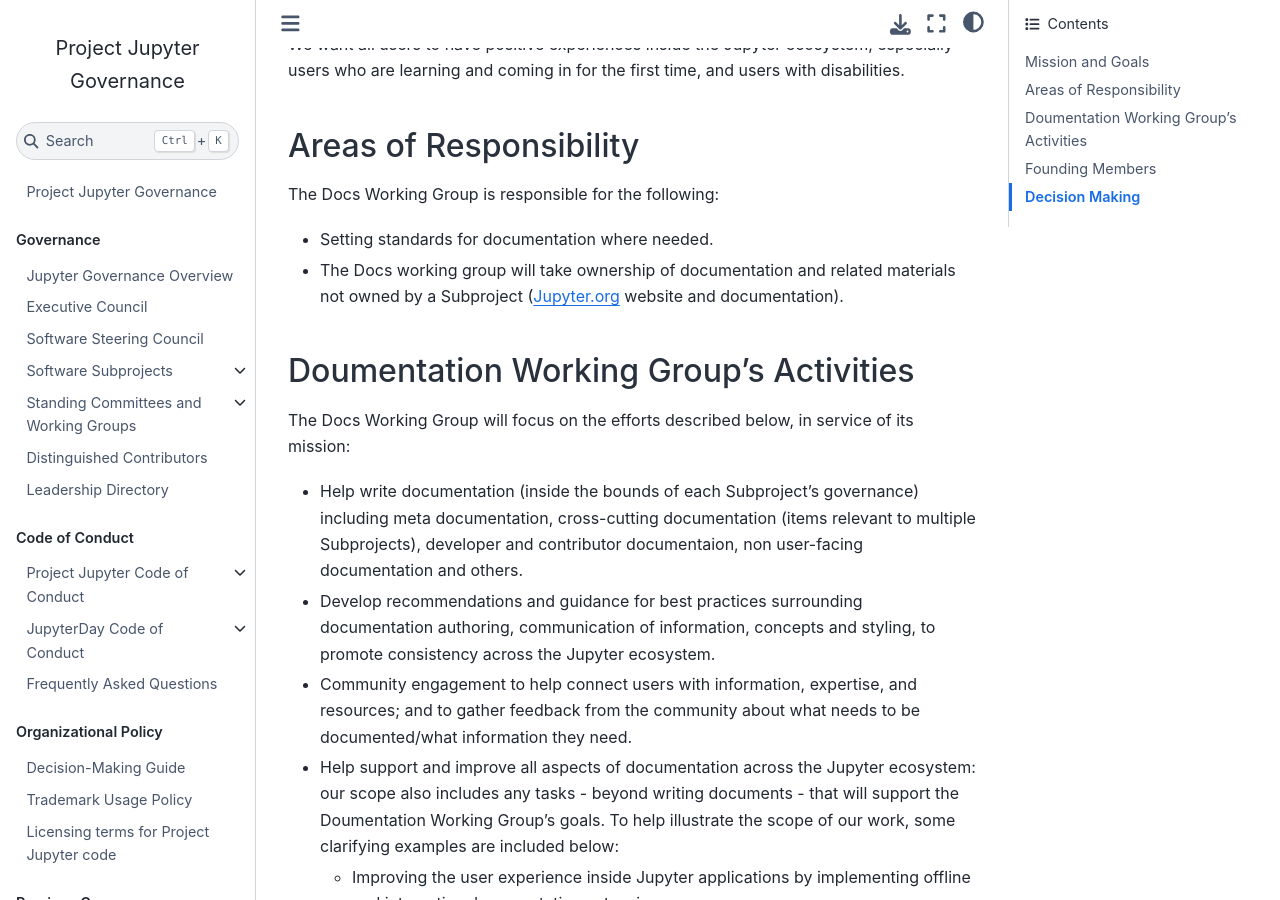
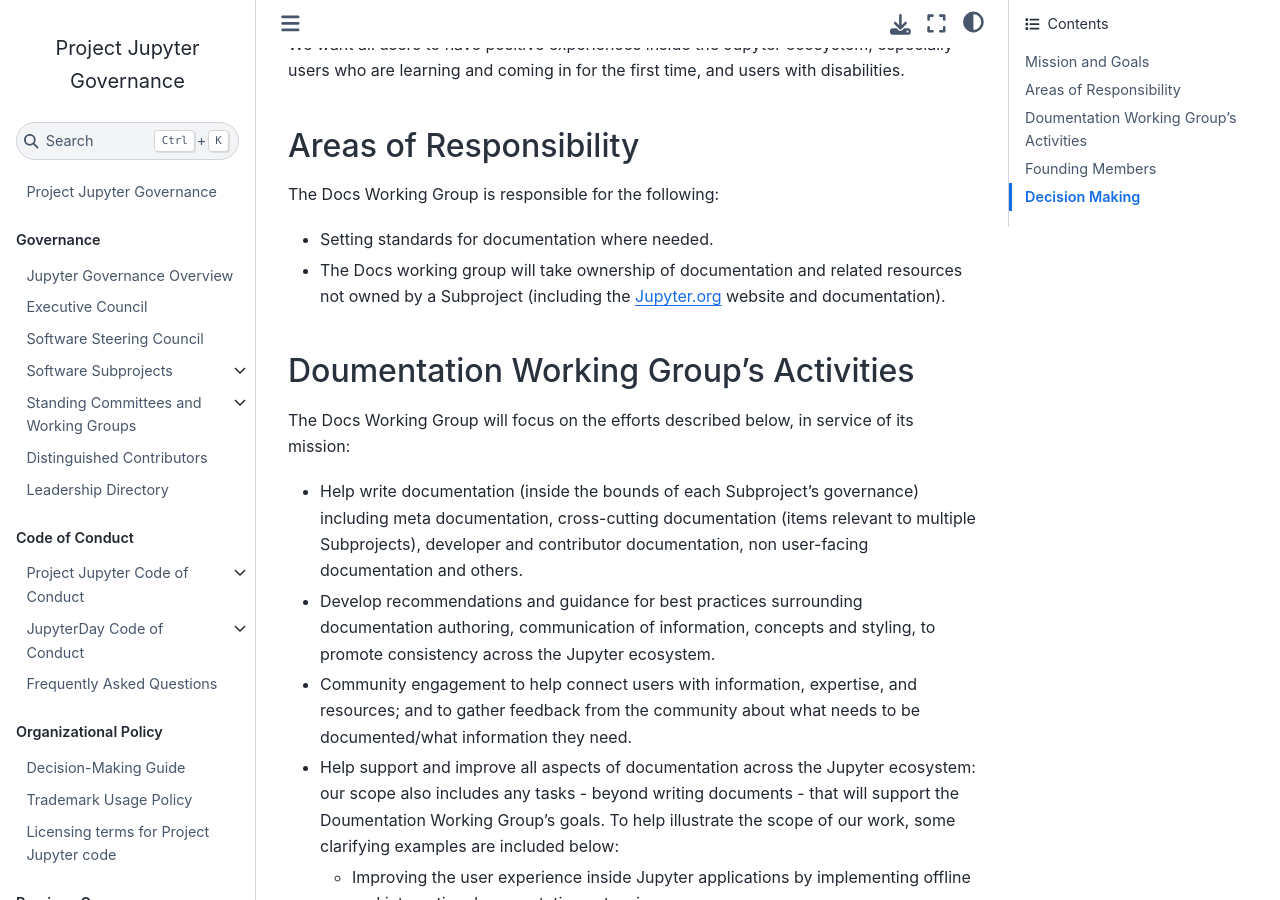
Before and after one commit to jupyter/governance, a Jupyter Book: the page built from charters/DocumentationCharter.md, in a window 1280 px wide and 900 px high, scrolled down 608 px. Built offline with Jupyter Book 1.0.4 settings and Sphinx 7.4.7 and the Sphinx Book theme 1.1.4, drawn with Linux system fonts in a browser that asks for light colours; pages that are not in the unit, such as notebooks, are missing from menus.

Commit message:
More minor formatting updates.

```diff
--- a/charters/DocumentationCharter.md
+++ b/charters/DocumentationCharter.md
@@ -17,14 +17,13 @@
 The Docs Working Group is responsible for the following:
 
 - Setting standards for documentation where needed.
-- The Docs working group will take ownership of documentation and related materials not owned by a Subproject (Jupyter.org website and documentation).
-
+- The Docs working group will take ownership of documentation and related resources not owned by a Subproject (including the Jupyter.org website and documentation).
 
 ## Doumentation Working Group's Activities
 
 The Docs Working Group will focus on the efforts described below, in service of its mission:
 
-- Help write documentation (inside the bounds of each Subproject's governance) including meta documentation, cross-cutting documentation (items relevant to multiple Subprojects), developer and contributor documentaion, non user-facing documentation and others.
+- Help write documentation (inside the bounds of each Subproject's governance) including meta documentation, cross-cutting documentation (items relevant to multiple Subprojects), developer and contributor documentation, non user-facing documentation and others.
 - Develop recommendations and guidance for best practices surrounding documentation authoring, communication of information, concepts and styling, to promote consistency across the Jupyter ecosystem.
 - Community engagement to help connect users with information, expertise, and resources; and to gather feedback from the community about what needs to be documented/what information they need.
 - Help support and improve all aspects of documentation across the Jupyter ecosystem: our scope also includes any tasks - beyond writing documents - that will support the Doumentation Working Group's goals. To help illustrate the scope of our work, some clarifying examples are included below:
```
